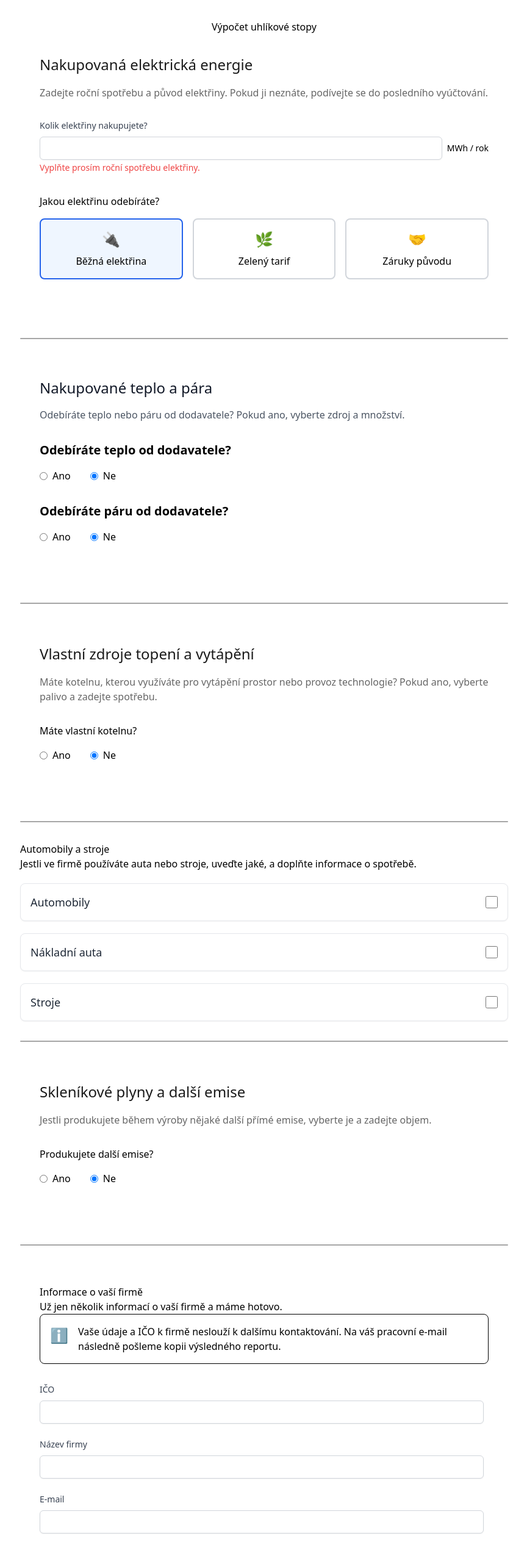
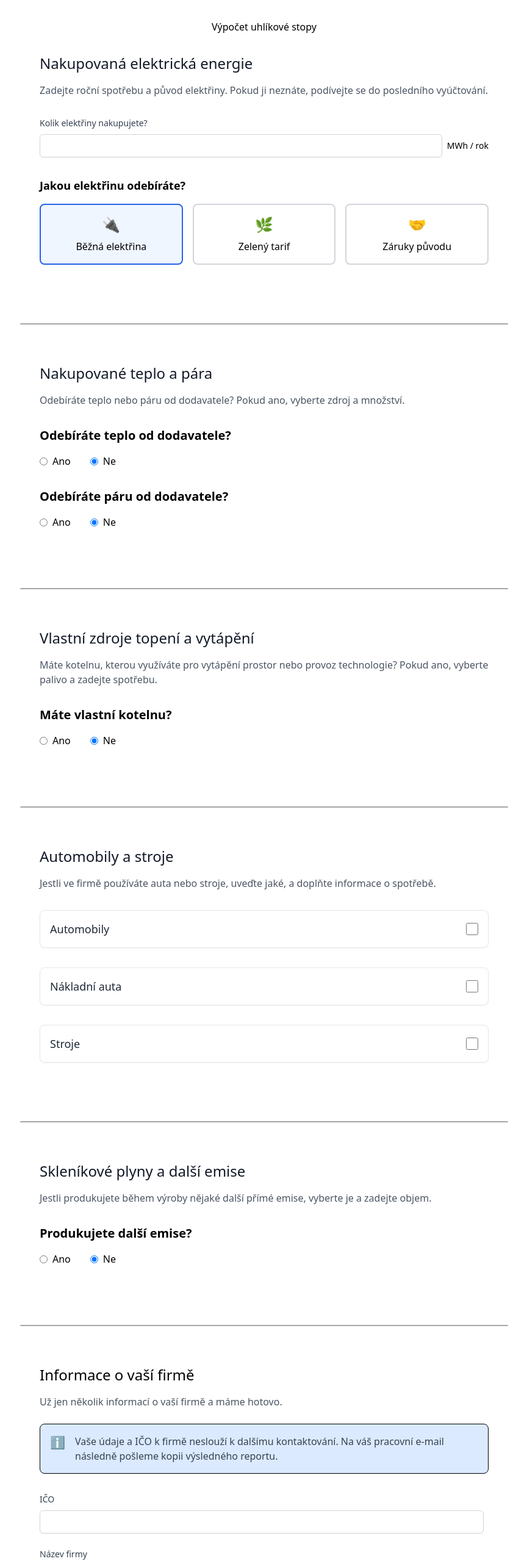
Before and after one commit to deploy-esgrovia/simple-esg-calc, a Vue app: page / in a window 1280 px wide. Shown: the top 2564 px of the page at 61% size, without its empty margins (207-1071 px from the left). Built offline with nearby package versions, Linux system fonts and the light colour scheme.

Commit message:
feat: apply styles as tailwind on all sections

```diff
--- a/src/assets/css/style.css
+++ b/src/assets/css/style.css
@@ -592,6 +592,10 @@ video {
   margin-bottom: 2rem;
 }
 
+.mt-8 {
+  margin-top: 2rem;
+}
+
 .box-border {
   box-sizing: border-box;
 }
@@ -628,6 +632,10 @@ video {
   max-width: 48rem;
 }
 
+.max-w-5xl {
+  max-width: 64rem;
+}
+
 .flex-1 {
   flex: 1 1 0%;
 }
@@ -646,6 +654,10 @@ video {
 
 .grid-cols-2 {
   grid-template-columns: repeat(2, minmax(0, 1fr));
+}
+
+.grid-cols-1 {
+  grid-template-columns: repeat(1, minmax(0, 1fr));
 }
 
 .flex-col {
@@ -704,6 +716,10 @@ video {
   border-radius: 0.5rem;
 }
 
+.rounded {
+  border-radius: 0.25rem;
+}
+
 .rounded-t-md {
   border-top-left-radius: 0.375rem;
   border-top-right-radius: 0.375rem;
@@ -736,6 +752,11 @@ video {
   border-color: rgb(37 99 235 / var(--tw-border-opacity, 1));
 }
 
+.border-black {
+  --tw-border-opacity: 1;
+  border-color: rgb(0 0 0 / var(--tw-border-opacity, 1));
+}
+
 .bg-blue-600 {
   --tw-bg-opacity: 1;
   background-color: rgb(37 99 235 / var(--tw-bg-opacity, 1));
@@ -756,6 +777,16 @@ video {
   background-color: rgb(239 246 255 / var(--tw-bg-opacity, 1));
 }
 
+.bg-blue-100 {
+  --tw-bg-opacity: 1;
+  background-color: rgb(219 234 254 / var(--tw-bg-opacity, 1));
+}
+
+.bg-red-600 {
+  --tw-bg-opacity: 1;
+  background-color: rgb(220 38 38 / var(--tw-bg-opacity, 1));
+}
+
 .p-4 {
   padding: 1rem;
 }
@@ -766,6 +797,10 @@ video {
 
 .p-8 {
   padding: 2rem;
+}
+
+.p-2 {
+  padding: 0.5rem;
 }
 
 .px-3 {
@@ -819,6 +854,11 @@ video {
 .text-xl {
   font-size: 1.25rem;
   line-height: 1.75rem;
+}
+
+.text-4xl {
+  font-size: 2.25rem;
+  line-height: 2.5rem;
 }
 
 .font-medium {
@@ -911,6 +951,12 @@ video {
   transition-duration: 150ms;
 }
 
+.transition-all {
+  transition-property: all;
+  transition-timing-function: cubic-bezier(0.4, 0, 0.2, 1);
+  transition-duration: 150ms;
+}
+
 .duration-150 {
   transition-duration: 150ms;
 }
@@ -989,4 +1035,20 @@ video {
   .sm\:grid-cols-4 {
     grid-template-columns: repeat(4, minmax(0, 1fr));
   }
+
+  .sm\:grid-cols-2 {
+    grid-template-columns: repeat(2, minmax(0, 1fr));
+  }
 }
+
+@media (min-width: 768px) {
+  .md\:grid-cols-3 {
+    grid-template-columns: repeat(3, minmax(0, 1fr));
+  }
+}
+
+@media (min-width: 1024px) {
+  .lg\:grid-cols-4 {
+    grid-template-columns: repeat(4, minmax(0, 1fr));
+  }
+}
--- a/src/components/sections/CompanyInfoSection.vue
+++ b/src/components/sections/CompanyInfoSection.vue
@@ -28,76 +28,28 @@ watch(companyInfo, () => {
 </script>
 
 <template>
-	<div class="company-info-section">
-		<h2 class="section-title">Informace o vaší firmě</h2>
-		<p class="section-description">Už jen několik informací o vaší firmě a máme hotovo.</p>
+	<div class="max-w-4xl mx-auto p-8">
+		<h2 class="text-2xl mb-4">Informace o vaší firmě</h2>
+		<p class="text-gray-600 mb-6">Už jen několik informací o vaší firmě a máme hotovo.</p>
 
-		<div class="info-notice">
-			<span class="info-icon">ℹ️</span>
-			<p>
+		<div class="flex gap-4 p-4 bg-blue-100 rounded-lg mb-8 border border-black">
+			<span class="text-xl">ℹ️</span>
+			<p class="text-gray-700">
 				Vaše údaje a IČO k firmě neslouží k dalšímu kontaktování. Na váš pracovní e-mail
 				následně pošleme kopii výsledného reportu.
 			</p>
 		</div>
 
-		<div class="form-group">
+		<div class="mb-6">
 			<InputWithUnit type="text" label="IČO" v-model="companyInfo.ico" />
 		</div>
 
-		<div class="form-group">
+		<div class="mb-6">
 			<InputWithUnit type="text" label="Název firmy" v-model="companyInfo.name" />
 		</div>
 
-		<div class="form-group">
+		<div class="mb-6">
 			<InputWithUnit type="text" label="E-mail" v-model="companyInfo.email" />
 		</div>
 	</div>
 </template>
-
-<style scoped>
-.company-info-section {
-  max-width: 800px;
-  margin: 0 auto;
-  padding: 2rem;
-}
-
-.info-notice {
-  display: flex;
-  gap: 1rem;
-  padding: 1rem;
-  background-color: var(--notice-bg);
-  border-radius: 8px;
-  margin-bottom: 2rem;
-  border: 1px solid black;
-}
-
-.info-icon {
-  font-size: 1.5rem;
-}
-
-.form-group {
-  margin-bottom: 1.5rem;
-}
-
-.input-label {
-  display: block;
-  margin-bottom: 0.5rem;
-  font-weight: 500;
-  color: var(--text-primary);
-}
-
-.input-field {
-  width: 100%;
-  padding: 0.75rem;
-  border: 1px solid var(--border-color);
-  border-radius: 4px;
-  background-color: var(--input-bg);
-  color: var(--text-primary);
-}
-
-.input-field:focus {
-  outline: none;
-  border-color: var(--primary-color);
-  box-shadow: 0 0 0 2px var(--primary-color-light);
-}
-</style>
--- a/src/components/sections/EmissionsSection.vue
+++ b/src/components/sections/EmissionsSection.vue
@@ -65,26 +65,30 @@ watch(
 </script>
 
 <template>
-	<div class="emissions-section">
-		<h2 class="section-title">Skleníkové plyny a další emise</h2>
-		<p class="section-description">
+  <div class="max-w-4xl mx-auto p-8">
+    <h2 class="text-2xl text-gray-900 mb-4">Skleníkové plyny a další emise</h2>
+    <p class="text-gray-600 mb-8">
       Jestli produkujete během výroby nějaké další přímé emise, vyberte je a zadejte objem.
     </p>
 
-		<div class="form-group">
-			<h3>Produkujete další emise?</h3>
-			<div class="radio-group">
-				<label> <input type="radio" v-model="hasEmissions" :value="true" /> Ano </label>
-				<label> <input type="radio" v-model="hasEmissions" :value="false" /> Ne </label>
+    <div class="mb-8">
+      <h3 class="text-xl font-semibold">Produkujete další emise?</h3>
+      <div class="flex gap-8 mt-4">
+        <label class="flex items-center gap-2 cursor-pointer">
+          <input type="radio" v-model="hasEmissions" :value="true" /> Ano
+        </label>
+        <label class="flex items-center gap-2 cursor-pointer">
+          <input type="radio" v-model="hasEmissions" :value="false" /> Ne
+        </label>
       </div>
     </div>
 
-		<div v-if="hasEmissions" class="emissions-list">
-			<h3>Seznam látek</h3>
-			<p class="helper-text">Vyplňte hodnoty pouze pro vyprodukované látky.</p>
+    <div v-if="hasEmissions" class="mt-8">
+      <h3 class="text-xl font-semibold">Seznam látek</h3>
+      <p class="text-gray-600 text-sm mb-4">Vyplňte hodnoty pouze pro vyprodukované látky.</p>
 
       <!-- Predefined emissions -->
-			<div v-for="emission in emissionTypes" :key="emission.id" class="emission-input">
+      <div v-for="emission in emissionTypes" :key="emission.id" class="mb-4">
         <InputWithUnit
           :label="emission.label"
           v-model="emissionsAmounts[emission.id]"
@@ -93,13 +97,13 @@ watch(
       </div>
 
       <!-- Custom emissions -->
-			<h3>Přidat další emise</h3>
+      <h3 class="text-xl font-semibold mt-8">Přidat další emise</h3>
       <div
         v-for="(customEmission, index) in addedEmissions"
         :key="index"
-				class="custom-emission"
+        class="flex items-center gap-4 mb-4"
       >
-				<select v-model="customEmission.type" class="custom-emission-type">
+        <select v-model="customEmission.type" class="flex-1 p-2 border border-gray-300 rounded">
           <option disabled value="">Vyberte typ emisí</option>
           <option v-for="type in additionalEmissionTypes" :key="type.id" :value="type.id">
             {{ type.label }}
@@ -109,96 +113,15 @@ watch(
           v-if="customEmission.type"
           v-model="customEmission.value"
           unit="kg / rok"
+          class="mt-4"
         />
-				<button @click="removeEmission(index)" class="remove-button">Odebrat</button>
+        <button @click="removeEmission(index)" class="bg-red-600 text-white px-4 py-2 rounded">
+          Odebrat
+        </button>
       </div>
-			<button @click="addEmission" class="add-button">Přidat emisní typ</button>
+      <button @click="addEmission" class="bg-blue-600 text-white px-4 py-2 rounded mt-4">
+        Přidat emisní typ
+      </button>
     </div>
   </div>
 </template>
-
-<style scoped>
-.emissions-section {
-  max-width: 800px;
-  margin: 0 auto;
-  padding: 2rem;
-}
-
-.section-title {
-  font-size: 1.5rem;
-  color: #1a1a1a;
-  margin-bottom: 1rem;
-}
-
-.section-description {
-  color: #666;
-  margin-bottom: 2rem;
-}
-
-.form-group {
-  margin-bottom: 2rem;
-}
-
-.radio-group {
-  display: flex;
-  gap: 2rem;
-  margin-top: 1rem;
-}
-
-.radio-group label {
-  display: flex;
-  align-items: center;
-  gap: 0.5rem;
-  cursor: pointer;
-}
-
-.helper-text {
-  color: #666;
-  font-size: 0.9rem;
-  margin-bottom: 1rem;
-}
-
-.emissions-list {
-  margin-top: 2rem;
-}
-
-.emission-input {
-  margin-bottom: 1rem;
-}
-
-.custom-emission {
-  display: flex;
-  align-items: center;
-  gap: 1rem;
-  margin-bottom: 1rem;
-}
-
-.custom-emission-type {
-  flex: 1;
-  padding: 0.5rem;
-  border: 1px solid #ccc;
-  border-radius: 4px;
-}
-
-.add-button,
-.remove-button {
-  background-color: #4169E1;
-  color: white;
-  border: none;
-  padding: 0.5rem 1rem;
-  border-radius: 4px;
-  cursor: pointer;
-}
-
-.add-button {
-  margin-top: 1rem;
-}
-
-.remove-button {
-  background-color: #dc3545;
-}
-
-.remove-button:hover {
-  background-color: #c82333;
-}
-</style>
--- a/src/components/sections/EnergySection.vue
+++ b/src/components/sections/EnergySection.vue
@@ -69,75 +69,31 @@ watch(
 </script>
 
 <template>
-	<div class="energy-section">
-		<h2 class="section-title">Nakupovaná elektrická energie</h2>
-		<p class="section-description">
+	<div class="max-w-4xl mx-auto p-8">
+		<h2 class="text-2xl text-gray-900 mb-4">Nakupovaná elektrická energie</h2>
+		<p class="text-gray-600 mb-8">
 			Zadejte roční spotřebu a původ elektřiny. Pokud ji neznáte, podívejte se do posledního
 			vyúčtování.
 		</p>
 
-		<div class="form-group">
+		<div class="mb-8">
 			<InputWithUnit
 				label="Kolik elektřiny nakupujete?"
 				v-model="annualConsumption"
 				unit="MWh / rok"
 				:error="annualConsumption === ''"
-				error-message="Vyplňte prosím roční spotřebu elektřiny."
 			/>
 		</div>
 
-		<div class="form-group">
-			<h3>Jakou elektřinu odebíráte?</h3>
+		<div class="mb-8">
+			<h3 class="text-lg font-semibold">Jakou elektřinu odebíráte?</h3>
 			<TypeSelector v-model="selectedEnergyType" :energyTypes="energyTypes" />
 		</div>
 
-		<div v-if="selectedEnergyType === 'guaranteed'" class="form-group">
-			<div v-for="(label, source) in sourceTypeLabels" :key="source">
+		<div v-if="selectedEnergyType === 'guaranteed'" class="mb-8">
+			<div v-for="(label, source) in sourceTypeLabels" :key="source" class="mb-4">
 				<InputWithUnit :label="label" v-model="sourceTypeValues[source]" unit="MWh / rok" />
 			</div>
 		</div>
 	</div>
 </template>
-
-<style scoped>
-.energy-section {
-  max-width: 800px;
-  margin: 0 auto;
-  padding: 2rem;
-}
-
-.section-title {
-  font-size: 1.5rem;
-  color: #1a1a1a;
-  margin-bottom: 1rem;
-}
-
-.section-description {
-  color: #666;
-  margin-bottom: 2rem;
-}
-
-.form-group {
-  margin-bottom: 2rem;
-}
-
-.navigation-buttons {
-  display: flex;
-  justify-content: flex-end;
-  margin-top: 2rem;
-}
-
-.continue-button {
-  background-color: #4169E1;
-  color: white;
-  padding: 0.75rem 2rem;
-  border: none;
-  border-radius: 4px;
-  cursor: pointer;
-  font-weight: 500;
-}
-
-.continue-button:hover {
-  background-color: #3158d3;
-}
-</style>
--- a/src/components/sections/HeatingSourcesSection.vue
+++ b/src/components/sections/HeatingSourcesSection.vue
@@ -1,6 +1,7 @@
 <script setup>
 import { ref, watch } from 'vue';
 import InputWithUnit from '../InputWithUnit.vue';
+import TypeSelector from '../TypeSelector.vue';
 
 const props = defineProps({
   modelValue: Object,
@@ -57,39 +58,36 @@ watch(
 </script>
 
 <template>
-	<div class="heating-sources-section">
-		<h2 class="section-title">Vlastní zdroje topení a vytápění</h2>
-		<p class="section-description">
+	<div class="max-w-4xl mx-auto p-8">
+		<h2 class="text-2xl text-gray-900 mb-4">Vlastní zdroje topení a vytápění</h2>
+		<p class="text-gray-600 mb-8">
 			Máte kotelnu, kterou využíváte pro vytápění prostor nebo provoz technologie? Pokud ano,
 			vyberte palivo a zadejte spotřebu.
 		</p>
 
-		<div class="form-group">
-			<h3>Máte vlastní kotelnu?</h3>
-			<div class="radio-group">
-				<label> <input type="radio" v-model="hasBoiler" :value="true" /> Ano </label>
-				<label> <input type="radio" v-model="hasBoiler" :value="false" /> Ne </label>
+		<div class="mb-8">
+			<h3 class="text-xl font-semibold">Máte vlastní kotelnu?</h3>
+			<div class="flex gap-8 mt-4">
+				<label class="flex items-center gap-2 cursor-pointer">
+					<input type="radio" v-model="hasBoiler" :value="true" /> Ano
+				</label>
+				<label class="flex items-center gap-2 cursor-pointer">
+					<input type="radio" v-model="hasBoiler" :value="false" /> Ne
+				</label>
 			</div>
 		</div>
 
 		<div v-if="hasBoiler">
-			<div class="form-group">
-				<h3>Jaké používáte palivo?</h3>
-				<div class="sources-grid">
-					<div
-						v-for="fuel in fuelOptions"
-						:key="fuel.id"
-						class="source-option"
-						:class="{ selected: selectedFuels.includes(fuel.id) }"
-						@click="toggleSource(selectedFuels, fuelConsumptionAmounts, fuel.id)"
-					>
-						<span class="source-icon">{{ fuel.icon }}</span>
-						<span class="source-label">{{ fuel.label }}</span>
-					</div>
+			<div class="mb-8">
+				<TypeSelector
+					:modelValue="selectedFuels"
+					@update:modelValue="(value) => toggleSource(selectedFuels, fuelConsumptionAmounts, value)"
+					:energyTypes="fuelOptions"
+				/>
 			</div>
 		</div>
 
-			<div v-for="fuel in selectedFuels" :key="fuel" class="form-group">
+		<div v-for="fuel in selectedFuels" :key="fuel" class="mb-8">
 			<InputWithUnit
 				:label="`Množství ${fuelOptions.find(f => f.id === fuel).label}`"
 				v-model="fuelConsumptionAmounts[fuel]"
@@ -97,76 +95,4 @@ watch(
 			/>
 		</div>
 	</div>
-	</div>
 </template>
-
-<style scoped>
-.heating-sources-section {
-  max-width: 800px;
-  margin: 0 auto;
-  padding: 2rem;
-}
-
-.section-title {
-  font-size: 1.5rem;
-  color: #1a1a1a;
-  margin-bottom: 1rem;
-}
-
-.section-description {
-  color: #666;
-  margin-bottom: 2rem;
-}
-
-.form-group {
-  margin-bottom: 2rem;
-}
-
-.radio-group {
-  display: flex;
-  gap: 2rem;
-  margin-top: 1rem;
-}
-
-.radio-group label {
-  display: flex;
-  align-items: center;
-  gap: 0.5rem;
-  cursor: pointer;
-}
-
-.sources-grid {
-  display: grid;
-  grid-template-columns: repeat(auto-fit, minmax(200px, 1fr));
-  gap: 1rem;
-  margin-top: 1rem;
-}
-
-.source-option {
-  padding: 1rem;
-  border: 2px solid #e0e0e0;
-  border-radius: 8px;
-  cursor: pointer;
-  display: flex;
-  align-items: center;
-  gap: 1rem;
-  transition: all 0.2s ease;
-}
-
-.source-option:hover {
-  border-color: #4169E1;
-}
-
-.source-option.selected {
-  border-color: #4169E1;
-  background-color: #f0f4ff;
-}
-
-.source-icon {
-  font-size: 1.5rem;
-}
-
-.source-label {
-  font-weight: 500;
-}
-</style>
--- a/src/components/sections/VehicleSection.vue
+++ b/src/components/sections/VehicleSection.vue
@@ -94,59 +94,31 @@ watch(
 </script>
 
 <template>
-	<h2>Automobily a stroje</h2>
-	<p>Jestli ve firmě používáte auta nebo stroje, uveďte jaké, a doplňte informace o spotřebě.</p>
-	<div>
+	<div class="max-w-4xl mx-auto p-8">
+		<h2 class="text-2xl text-gray-900 mb-4">Automobily a stroje</h2>
+		<p class="text-gray-600 mb-8">
+			Jestli ve firmě používáte auta nebo stroje, uveďte jaké, a doplňte informace o spotřebě.
+		</p>
+		<div class="mb-8">
 			<MultiChoiceSelector
 				title="Automobily"
 				:categories="carsInputData"
 				v-model="vehiclesSectionData.cars"
 			/>
 		</div>
-	<div>
+		<div class="mb-8">
 			<MultiChoiceSelector
 				title="Nákladní auta"
 				:categories="trucksInputData"
 				v-model="vehiclesSectionData.trucks"
 			/>
 		</div>
-	<div>
+		<div class="mb-8">
 			<MultiChoiceSelector
 				title="Stroje"
 				:categories="machinesInputData"
 				v-model="vehiclesSectionData.machines"
 			/>
 		</div>
+	</div>
 </template>
-
-<style scoped>
-.vehicle-section {
-  max-width: 800px;
-  margin: 0 auto;
-  padding: 2rem;
-}
-
-.section-title {
-  font-size: 1.5rem;
-  color: #1a1a1a;
-  margin-bottom: 1rem;
-}
-
-.section-description {
-  color: #666;
-  margin-bottom: 2rem;
-}
-
-.form-group {
-  margin-bottom: 2rem;
-}
-
-.fuel-inputs {
-  display: grid;
-  gap: 1rem;
-}
-
-.fuel-input {
-  width: 100%;
-}
-</style>
```
Also changed, not shown: src/components/sections/HeatSection.vue (+5 -5 lines). Lines whose indentation alone changed are shown as unchanged.
